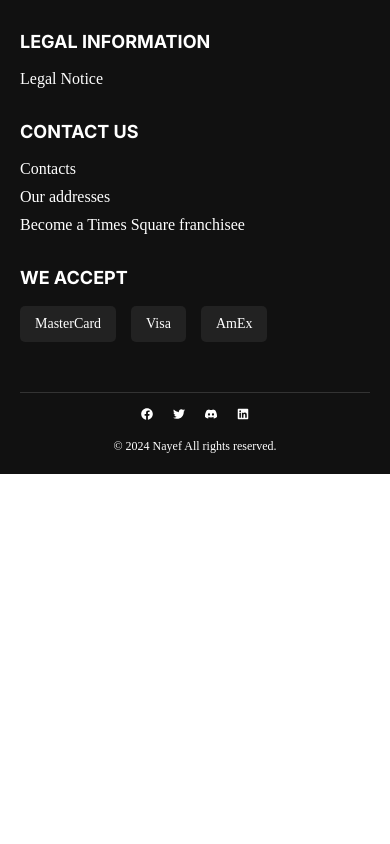
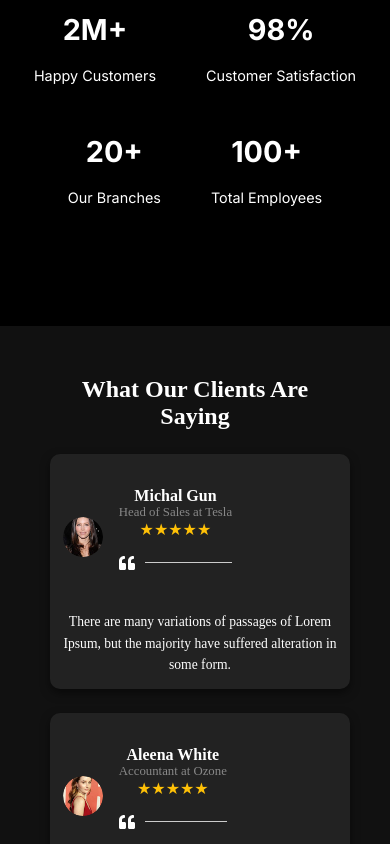
Before and after one commit to olimxon313/Foodi, a Next.js app: page / in a window 390 px wide. Shown: the part 4480-5324 px from the top of the page. Before the commit the page ends 4954 px from the top, so only its background shows below. Built offline with nearby package versions, Linux system fonts and the light colour scheme.

Commit message:
ready client review component

```diff
--- a/app/landing.scss
+++ b/app/landing.scss
@@ -68,11 +68,66 @@ $xx-large: 1525px;
         transform: scale(0.9);
         background-color: #cccccc8f;
     }
+  }
+}
+}.stats {
+  text-align: center;
+  color: #fff;
+  padding: 100px 130px 20px 130px;
+  background-color: #000;
+  font-family: "Inter", sans-serif;
+  font-optical-sizing: auto;
+  font-style: normal;
+
+  .stats-container {
+    display: flex;
+    justify-content: center;
+    gap: 100px;
+    margin-bottom: 100px;
+    margin-top: 70px;
+
+    @media (max-width: 950px) {
+      flex-wrap: wrap;
+      gap: 50px;
     }
+  }
+
+  h1 {
+    font-size: 2rem;
+    margin-bottom: 20px;
+
+    @media (max-width: 600px) {
+      font-size: 1.5rem;
+    }
+  }
+
+  .stats-item {
+    h1 {
+      font-size: 2rem;
+      margin-bottom: 0px;
+
+      @media (max-width: 600px) {
+        font-size: 1.8rem;
+      }
+    }
+    p {
+      font-size: 1rem;
+
+      @media (max-width: 600px) {
+        font-size: 0.9rem;
+      }
+    }
+  }
+
+  @media (max-width: 1200px) {
+    padding: 80px 80px 20px 80px;
+  }
+
+  @media (max-width: 600px) {
+    padding: 50px 20px 20px 20px;
   }
 }
 
-// Медиазапросы
 @media (max-width: $x-large) {
   .home {
     height: 700px;
--- a/app/page.tsx
+++ b/app/page.tsx
@@ -2,6 +2,7 @@ import './landing.scss'
 import About from './about';
 import Menu from './Menu'
 import Footer from './Footer'
+import Review from './review'
 
 export default function Home() {
   return (
@@ -20,6 +21,30 @@ export default function Home() {
       </div>
       < About />
       <Menu />
+      <div className='stats'>
+        <h1 className='stats-title'>
+          We believe in making quality food
+        </h1>
+        <div className='stats-container'>
+          <div className='stats-item'>
+            <h1>2M+</h1> <br />
+            <p>Happy Customers </p>
+          </div>
+          <div className='stats-item'>
+          <h1>98%</h1> <br />
+            <p>Customer Satisfaction</p>
+          </div>
+          <div className='stats-item'>
+            <h1>20+</h1> <br />
+            <p>Our Branches </p>
+          </div>
+          <div className='stats-item'>
+            <h1>100+</h1> <br />
+            <p>Total Employees </p>
+          </div>
+        </div>
+      </div>
+      <Review />
       <Footer />
     </main>
   );
--- /dev/null
+++ b/app/review/index.jsx
@@ -0,0 +1,63 @@
+import './review.scss';
+import { FaQuoteLeft } from "react-icons/fa";
+
+const testimonials = [
+    {
+      name: 'Michal Gun',
+      position: 'Head of Sales at Tesla',
+      image: '/images/Avater-1.png',
+      rating: 5,
+      feedback:
+        'There are many variations of passages of Lorem Ipsum, but the majority have suffered alteration in some form.',
+    },
+    {
+      name: 'Aleena White',
+      position: 'Accountant at Ozone',
+      image: '/images/Avater-2.png',
+      rating: 5,
+      feedback:
+        'If you are going to use a passage of Lorem Ipsum, you need to ensure there isn’t anything embarrassing hidden.',
+    },
+    {
+      name: 'Cries Lee',
+      position: 'CEO of Montee',
+      image: '/images/Avater-3.png',
+      rating: 5,
+      feedback:
+        'The majority have suffered alteration in some form by injected humour, or randomised words.',
+    },
+  ];
+
+  const Testimonials = () => {
+    return (
+      <section className="testimonials">
+        <h2>What Our Clients Are Saying</h2>
+        <div className="grid">
+          {testimonials.map((testimonial, index) => (
+            <div key={index} className="card">
+              <div className="header">
+                <img
+                  src={testimonial.image}
+                  alt={`${testimonial.name}'s picture`}
+                  className="avatar"
+                />
+                <div>
+                  <h3>{testimonial.name}</h3>
+                  <p>{testimonial.position}</p>
+              <div className="rating">
+                {'★'.repeat(testimonial.rating).padEnd(5, '☆')}
+              </div>
+              <div className="line">
+              <FaQuoteLeft className="quote" />  <hr />
+              </div>
+                </div>
+              </div>
+              <p className="feedback">{testimonial.feedback}</p>
+            </div>
+          ))}
+        </div>
+      </section>
+    );
+  };
+
+  export default Testimonials;
--- /dev/null
+++ b/app/review/review.scss
@@ -0,0 +1,138 @@
+.testimonials {
+  background-color: #111;
+  color: #fff;
+  text-align: center;
+  padding: 100px 100px 100px 100px;
+
+  h2 {
+    font-size: 2rem;
+    margin-bottom: 1.5rem;
+  }
+
+  .grid {
+    display: grid;
+    grid-template-columns: repeat(auto-fit, minmax(300px, 1fr));
+    gap: 1.5rem;
+  }
+
+  .card {
+    background-color: #222;
+    border-radius: 10px;
+    padding: 1.5rem;
+    box-shadow: 0 4px 10px rgba(0, 0, 0, 0.5);
+
+    .header {
+      display: flex;
+      flex-wrap: wrap;
+      align-items: center;
+      margin-bottom: 1rem;
+      background-color: #222;
+
+      .avatar {
+        width: 50px;
+        height: 50px;
+        border-radius: 50%;
+        margin-right: 1rem;
+      }
+
+      h3 {
+        font-size: 1.2rem;
+        margin: 0;
+      }
+
+      p {
+        font-size: 0.9rem;
+        color: #888;
+      }
+    }
+
+    .rating {
+      color: #ffc107;
+      margin-bottom: 1rem;
+      font-size: 1.1rem;
+    }
+
+    .line {
+      display: flex;
+      align-items: center;
+      margin-bottom: 1rem;
+      color: white;
+
+      hr {
+        flex: 1;
+        border: none;
+        height: 1px;
+        background-color: #ccc;
+        margin-left: 10px;
+      }
+    }
+
+    .feedback {
+      font-size: 0.95rem;
+      line-height: 1.6;
+    }
+  }
+
+  @media (max-width: 950px) {
+    padding: 50px;
+    h2 {
+      font-size: 1.8rem;
+    }
+
+    .card {
+      padding: 1rem;
+
+      .header {
+        .avatar {
+          width: 45px;
+          height: 45px;
+        }
+
+        h3 {
+          font-size: 1.1rem;
+        }
+
+        p {
+          font-size: 0.85rem;
+        }
+      }
+
+      .rating {
+        font-size: 1rem;
+      }
+
+      .feedback {
+        font-size: 0.9rem;
+      }
+    }
+  }
+
+  @media (max-width: 600px) {
+    h2 {
+      font-size: 1.5rem;
+    }
+
+    .card {
+      padding: 0.8rem;
+
+      .header {
+        .avatar {
+          width: 40px;
+          height: 40px;
+        }
+
+        h3 {
+          font-size: 1rem;
+        }
+
+        p {
+          font-size: 0.8rem;
+        }
+      }
+
+      .feedback {
+        font-size: 0.85rem;
+      }
+    }
+  }
+}
```
